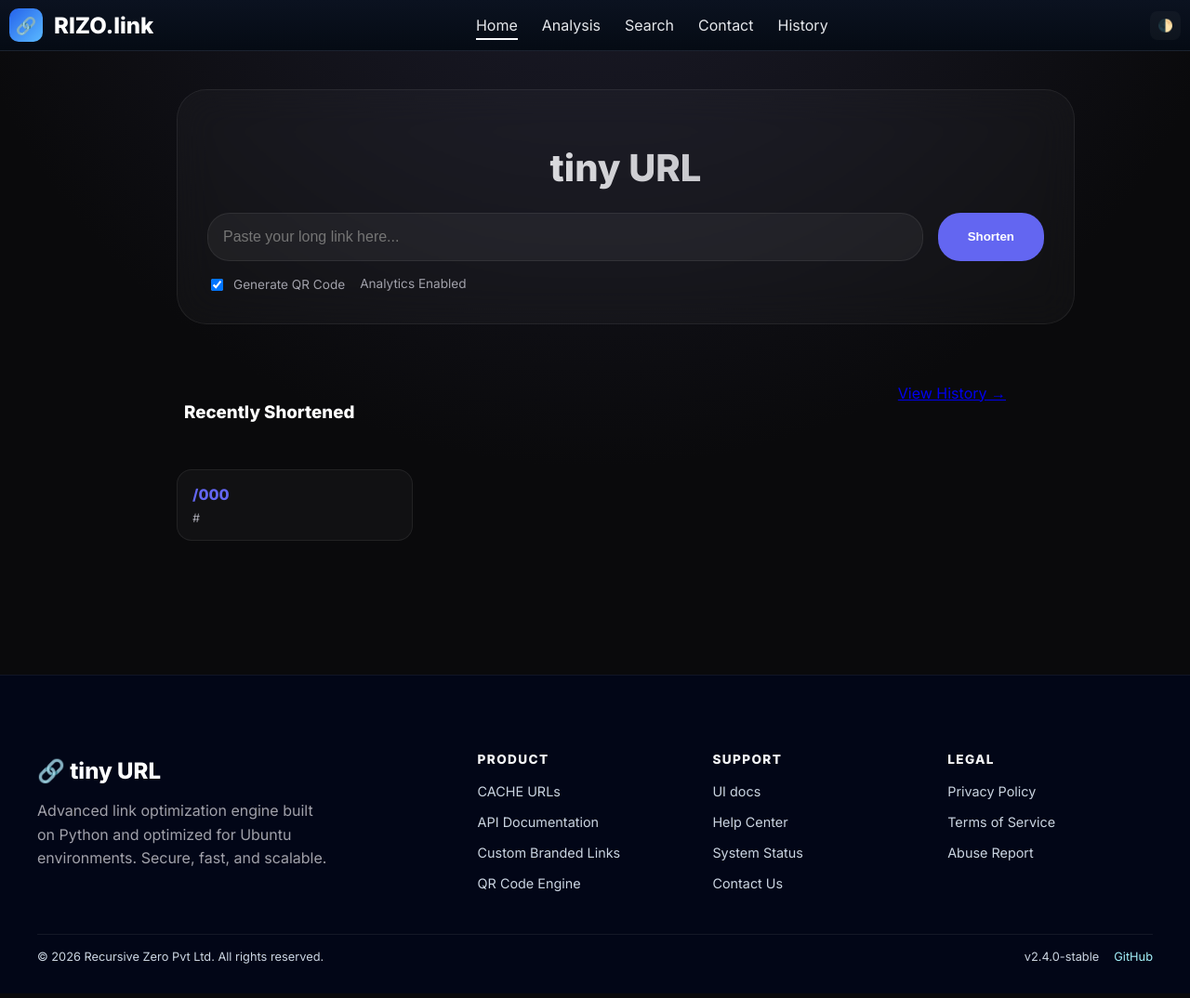
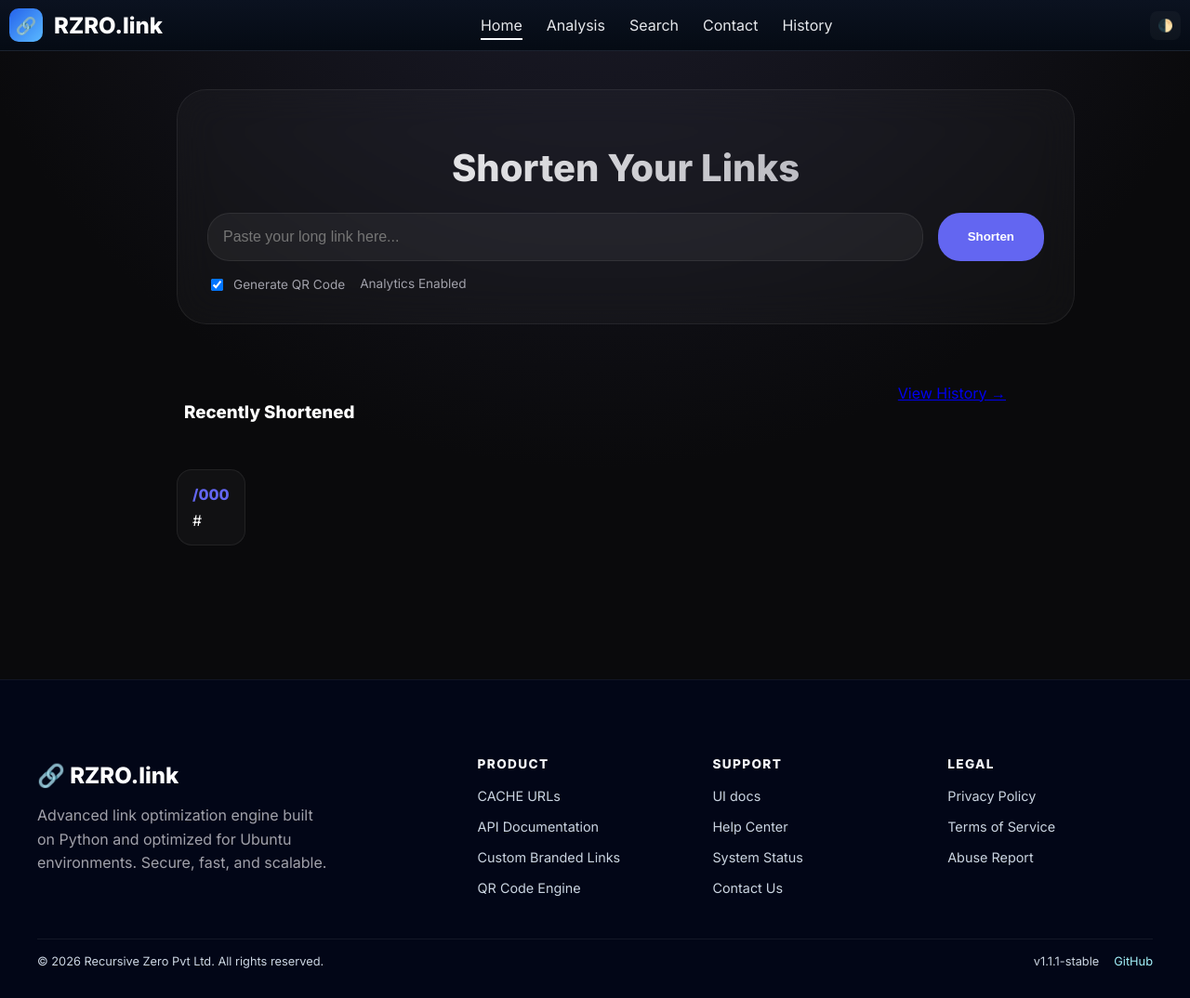
Before and after one commit to recursivezero/tiny, a FastAPI app: page / in a window 1280 px wide. Shown: the whole page at 93% size. Before the commit the page ends 1037 px from the top, so only its background shows below. Run offline with FastAPI, Linux system fonts and the light colour scheme; a database or web service that is not in the repository returns one stand-in record (values such as "Sample title").

Commit message:
[RTY-260028]: name change tiny to RZRO

```diff
--- a/app/static/css/tiny.css
+++ b/app/static/css/tiny.css
@@ -364,13 +364,13 @@ body.dark-theme .app-header {
   font-weight: bold;
 }
 
-.original-url {
+/*.original-url {
   color: var(--text-secondary);
   font-size: 0.8rem;
   white-space: nowrap;
   overflow: hidden;
   text-overflow: ellipsis;
-}
+}*/
 
 
 .hero {
@@ -746,3 +746,47 @@ body.dark-theme .footer-bottom a {
     text-align: center;
   }
 }
+
+
+/* ===============================
+   HOME PAGE FIX — LONG URL WRAP
+   (does NOT affect table)
+================================= */
+/*.recent-tray .recent-item .original-url,
+.recent-tray .recent-item .original-url a {
+  white-space: normal !important;
+  word-break: break-word !important;
+  overflow-wrap: anywhere !important;
+  line-break: anywhere !important;
+  display: block;
+}
+
+.recent-tray .recent-item {
+  max-width: 20px;
+}*/
+
+
+/* allow wrapping */
+.recent-tray .recent-item .original-url,
+.recent-tray .recent-item .original-url a {
+  display: -webkit-box;
+  -webkit-box-orient: vertical;
+
+  -webkit-line-clamp: 3;
+  /* ⭐ change 2 or 3 lines here */
+  line-clamp: 3;
+
+  overflow: hidden;
+  text-overflow: ellipsis;
+
+  white-space: normal;
+  word-break: break-word;
+  overflow-wrap: anywhere;
+}
+
+/* IMPORTANT — remove width restriction */
+.recent-tray .recent-item {
+  min-width: 0;
+  /* allows shrinking inside flex/grid */
+  max-width: 100%;
+}
--- a/app/templates/footer.html
+++ b/app/templates/footer.html
@@ -1,7 +1,7 @@
 <footer class="big-footer">
   <div class="footer-grid">
     <div class="footer-brand">
-      <h3>🔗 tiny URL</h3>
+      <h3>🔗 RZRO.link</h3>
       <p>Advanced link optimization engine built on Python and optimized for Ubuntu environments. Secure, fast, and
         scalable.</p>
     </div>
@@ -35,7 +35,7 @@
   <div class="footer-bottom">
     <div>© 2026 Recursive Zero Pvt Ltd. All rights reserved.</div>
     <div class="footer-meta">
-      <span>v2.4.0-stable</span>
+      <span>v1.1.1-stable</span>
       <a href="https://github.com/recursivezero/tiny">GitHub</a>
     </div>
   </div>
--- a/app/templates/header.html
+++ b/app/templates/header.html
@@ -1,7 +1,7 @@
 <header class="app-header">
   <div class="header-left">
     <div class="app-logo">🔗</div>
-    <span class="app-name">RIZO.link</span>
+    <span class="app-name">RZRO.link</span>
   </div>
   <nav class="header-nav">
     <a href="/" class="nav-link active">Home</a>
--- a/app/templates/index.html
+++ b/app/templates/index.html
@@ -1,7 +1,7 @@
 {% extends "layout.html" %} {% block content %}
 <main class="main-layout">
   <div class="hero-input-card">
-    <h1>tiny URL</h1>
+    <h1>Shorten Your Links</h1>
     <form method="POST" id="shortenForm" action="/shorten">
       <div class="input-wrapper"> <input type="text" name="original_url" placeholder="Paste your long link here..."
           value="{{ original_url or '' }}" required> <button type="submit" class="btn-primary">Shorten</button> </div>
```
